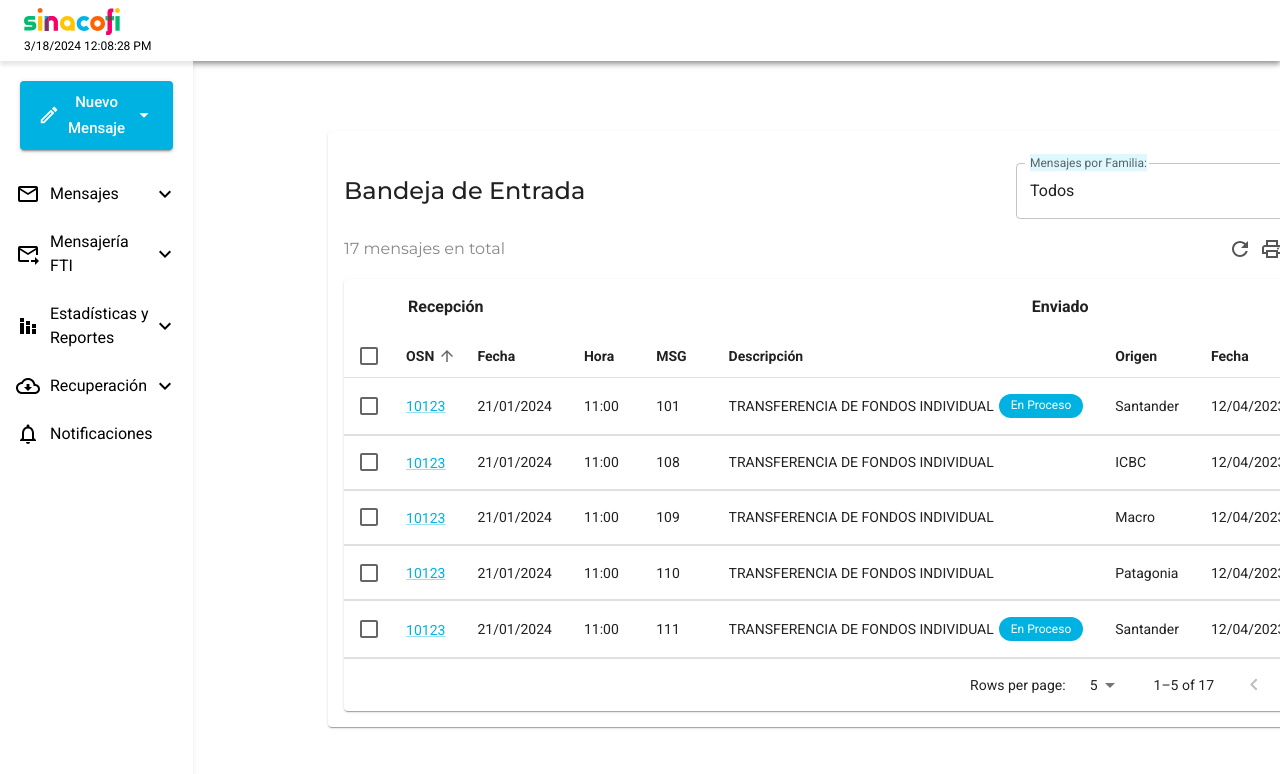
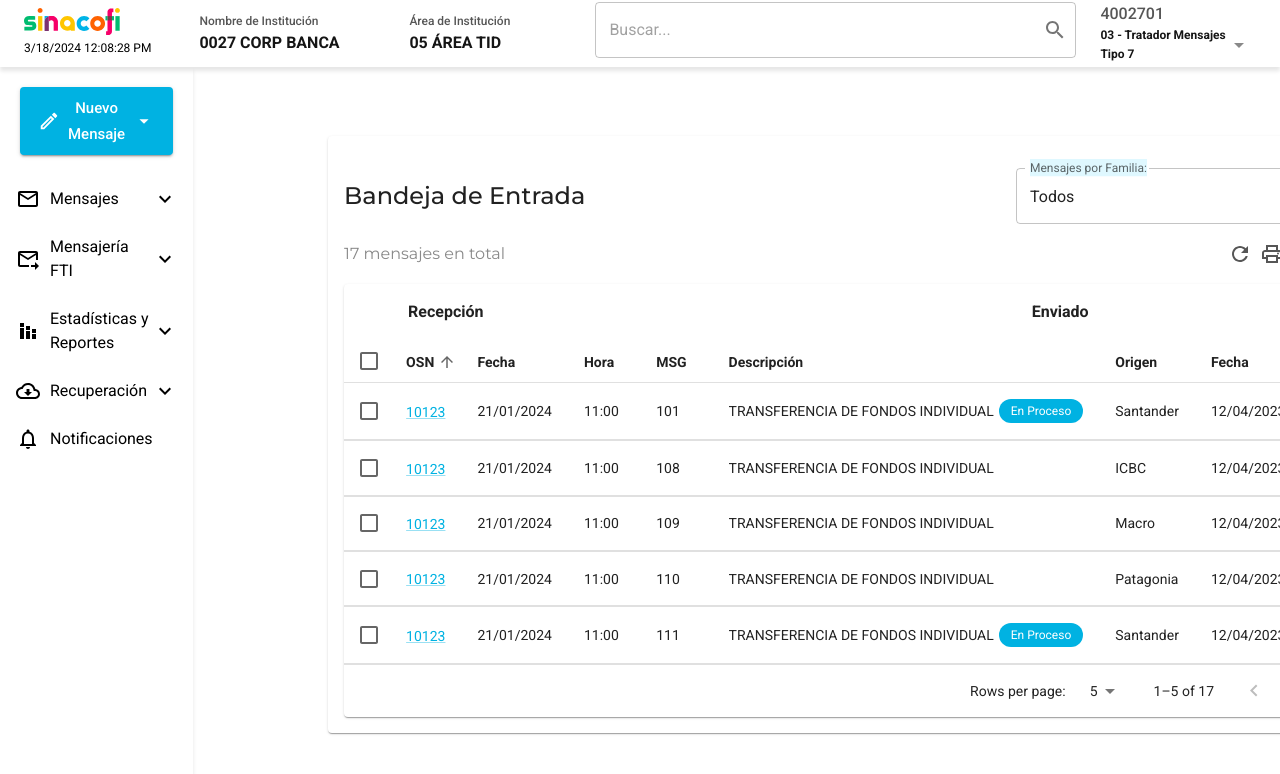
Before and after one commit to tomasgomez/messages-sinacofi-back, a Next.js app: page / in a window 1280 px wide. Shown: the top 774 px of the page. Built offline with nearby package versions, Linux system fonts and the light colour scheme.

Commit message:
feat: add appbar menus and search field

```diff
--- a/src/components/AppBar.tsx
+++ b/src/components/AppBar.tsx
@@ -1,8 +1,11 @@
 'use client'
 import { useEffect, useMemo, useState } from "react";
 import Image from "next/image";
-import { AppBar as AppBarMui, Box, Container } from "@mui/material";
+import { AppBar as AppBarMui, Box, Container, Stack, Typography } from "@mui/material";
 import SinacofiBrand from "../../assets/sinacofi-icon.svg";
+import { ArrowDropDown, HelpOutline, Logout, SettingsOutlined } from "@mui/icons-material";
+import Menu from "./Menu";
+import SearchField from "./SearchField";
 
 const Time = () => {
   const [currentTime, setCurrentTime] = useState(new Date());
@@ -18,19 +21,60 @@ const Time = () => {
       clearTimeout(timer);
     };
   }, []);
-  return <span>{currentTime.toLocaleString().replace(",", "")}</span>;
+  return <Typography variant="caption">{currentTime.toLocaleString().replace(",", "")}</Typography>;
 }
+
+const MenuOptions = () => {
+  const options = useMemo(() => {
+    return [
+      {
+        label: "Configuration",
+        icon: <SettingsOutlined sx={{ color: "#898989" }} />
+      },
+      {
+        label: "Ayuda",
+        icon: <HelpOutline sx={{ color: "#898989" }} />
+      },
+      {
+        label: "Salir",
+        icon: <Logout sx={{ color: "#898989" }} />
+      },
+    ]
+  }, []);
+
+  return (
+    <Menu options={options}>
+      <Typography color="#565656" fontWeight={500} variant="body1">4002701</Typography>
+      <div style={{ display: "flex", alignItems: "center" }}>
+        <Typography variant="caption" fontWeight={600} color="#151515">03 - Tratador Mensajes Tipo 7</Typography>
+        <ArrowDropDown sx={{ color: "#898989" }} />
+      </div>
+    </Menu>
+  );
+};
 
 const AppBar = () => {
   const date = useMemo(() => new Date(), []);
   return (
-    <AppBarMui position="static"
+    <AppBarMui
+      position="static"
       sx={{
         backgroundColor: "#ffffff",
         fontFamily: "Roboto",
-        zIndex: 999,
+        boxShadow: "none",
+        flexDirection: "row",
+      }}
+    >
+      <Stack flexDirection="row" justifyContent="start" alignItems="center" sx={{
+        width: "100vw !important", zIndex: 2,
+        boxShadow: "0px 4px 4px 0px rgba(0, 0, 0, 0.10)"
       }}>
-        <Container sx={{ padding: "8px 24px", zIndex: 2, maxWidth: "100vw !important", boxShadow: "0px 4px 4px 0px rgba(0, 0, 0, 0.10)", }}>
+        <Container sx={{
+          padding: "8px 24px",
+          zIndex: 2,
+          width: "auto",
+          margin: 0,
+        }} >
           <Image
             height={27}
             src={SinacofiBrand} alt={"Sinacofi"}
@@ -44,6 +88,57 @@ const AppBar = () => {
             <Time />
           </Box>
         </Container>
+        <Stack
+          direction="row"
+          justifyContent="space-between"
+          sx={{ width: "calc(100% - 180px)"}}
+        >
+          <Stack direction="row">
+            <Container
+              sx={{
+                flexDirection: "column",
+                margin: 0,
+                width: "210px",
+                display: "flex",
+                cursor: "default",
+                justifyContent: "center",
+              }}
+            >
+              <Typography color="#565656" fontWeight={500} variant="caption">Nombre de Institución</Typography>
+              <div style={{ display: "flex", alignItems: "center" }}>
+                <Typography variant="body1" fontWeight={600} color="#151515">0027 CORP BANCA</Typography>
+              </div>
+            </Container>
+            <Container
+              sx={{
+                flexDirection: "column",
+                margin: 0,
+                width: "210px",
+                display: "flex",
+                cursor: "default",
+                justifyContent: "center",
+              }}
+            >
+              <Typography color="#565656" fontWeight={500} variant="caption">Área de Institución</Typography>
+              <div style={{ display: "flex", alignItems: "center" }}>
+                <Typography variant="body1" fontWeight={600} color="#151515">05 ÁREA TID</Typography>
+              </div>
+            </Container>
+            <SearchField data={[]} placeholder="Buscar..." />
+          </Stack>
+          <Container
+            sx={{
+              flexDirection: "column",
+              margin: 0,
+              width: "auto",
+              display: "flex",
+              cursor: "pointer",
+            }}
+          >
+            <MenuOptions />
+          </Container>
+        </Stack>
+      </Stack>
     </AppBarMui>
   );
 };
--- /dev/null
+++ b/src/components/Menu/index.tsx
@@ -0,0 +1,55 @@
+import { Container, MenuItem, Menu as MenuMui, Typography} from "@mui/material"
+import { useState } from "react";
+
+const Menu = ({ children, options }: { children?: any, options: any }) => {
+  const [anchorEl, setAnchorEl] = useState<null | HTMLElement>(null);
+  const open = Boolean(anchorEl);
+
+  const handleClick = (event: React.MouseEvent<HTMLElement>) => {
+    setAnchorEl(event.currentTarget);
+  };
+
+  const handleClose = () => {
+    setAnchorEl(null);
+  };
+
+  const handleItemClick = (callback: any) => () => {
+    callback && callback();
+    handleClose();
+  };
+
+  return (
+    <>
+      <Container onClick={handleClick} sx={{ padding: "0 !important" }}>{children}</Container>
+      <MenuMui
+        open={open}
+        onClose={handleClose}
+        anchorEl={anchorEl}
+        autoFocus={false}
+      >
+        {options.length && options.map((option: any) => (
+          <MenuItem
+            selected={false}
+            autoFocus={false}
+            focusRipple={false}
+            onClick={handleItemClick(option.onClick)}
+            sx={{
+              gap: "6px", minWidth: "222px", alignItems: "center", padding: "12px 16px",
+              "&:hover": {
+                bgcolor: "#DFF8FF",
+              }
+            }}
+
+          >
+            {option.icon}
+            <Typography variant="body2" color="#151515">
+              {option.label}
+            </Typography>
+          </MenuItem>
+        ))}
+      </MenuMui>
+    </>
+  )
+};
+
+export default Menu;
--- /dev/null
+++ b/src/components/SearchField.tsx
@@ -0,0 +1,35 @@
+import { Search } from "@mui/icons-material";
+import { Autocomplete, InputAdornment, TextField } from "@mui/material";
+
+const SearchField = ({ data, label = "", placeholder }: { data: any; label?: string, placeholder?: string }) => {
+  return (
+    <Autocomplete
+      freeSolo
+      id="free-solo-2-demo"
+      disableClearable
+      options={data.map((option: any) => option.title)}
+      sx={{
+        width: "481px",
+        height: "48px",
+      }}
+      renderInput={(params) => (
+        <TextField
+          {...params}
+          placeholder={placeholder}
+          label={label}
+          InputProps={{
+            ...params.InputProps,
+            type: "search",
+            endAdornment: (
+              <InputAdornment position="end">
+                <Search />
+              </InputAdornment>
+            ),
+          }}
+        />
+      )}
+    />
+  );
+};
+
+export default SearchField;
--- a/src/components/SideBar.tsx
+++ b/src/components/SideBar.tsx
@@ -220,7 +220,6 @@ const SideBar = () => {
     setOpen(section === open ? "" : section);
   };
 
-  console.log({ open });
   useEffect(() => {
     const path = pathname.split("/");
     setOpen(path[path.length - 1]);
```
